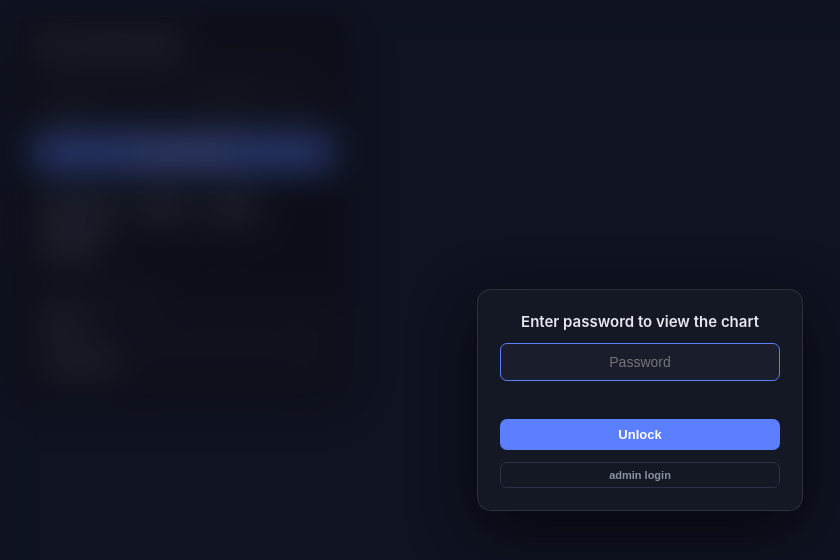
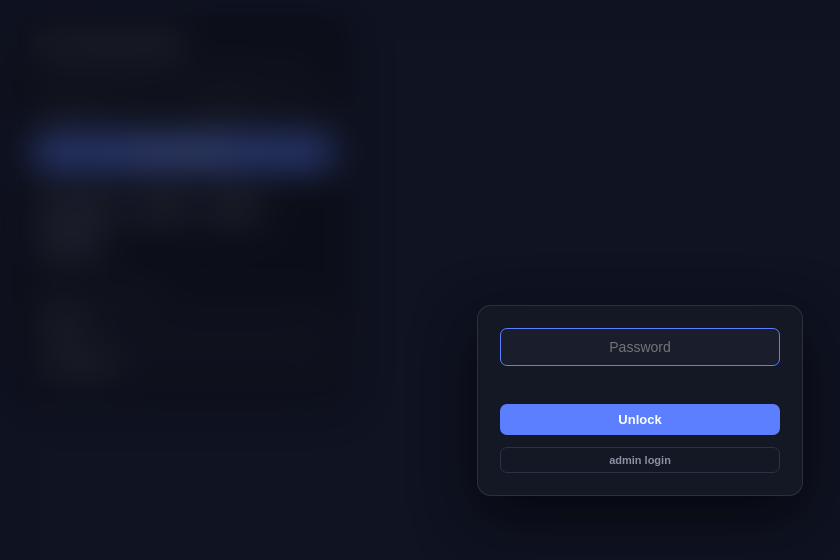
Before and after one commit to plamistef/the-chart, a website: page index.html in a window 1280 px wide. Shown: the whole page, without its empty margins (0-840 px from the left). Drawn offline with nearby package versions, Linux system fonts and the light colour scheme.

Commit message:
Remove header text from password modal

```diff
--- a/index.html
+++ b/index.html
@@ -88,7 +88,6 @@
 
 <div id="authOverlay">
   <div id="authCard">
-    <h2>Enter password to view the chart</h2>
     <input type="password" id="authPassword" placeholder="Password" autocomplete="off">
     <p id="authError"></p>
     <button id="unlockBtn">Unlock</button>
```
